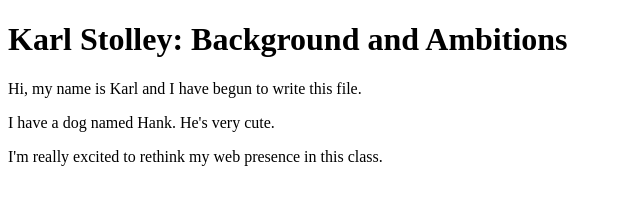
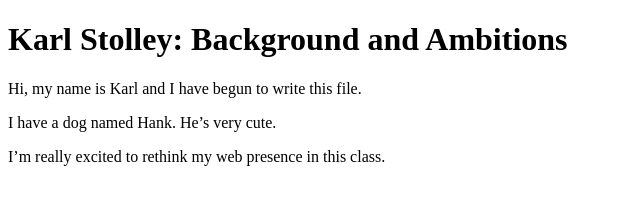
Before and after one commit to wd-2020/com-330-project-one, a plain HTML site: page index.html in a window 1280 px wide. Shown: the full height of the page, 0-640 px from the left. Drawn offline with Linux system fonts and the light colour scheme.

Commit message:
Change straight quotes to typographical apostrophes

```diff
--- a/index.html
+++ b/index.html
@@ -10,10 +10,10 @@
     Hi, my name is Karl and I have begun to write this file.
   </p>
   <p>
-    I have a dog named Hank. He's very cute.
+    I have a dog named Hank. He’s very cute.
   </p>
   <p>
-    I'm really excited to rethink my web presence in this class.
+    I’m really excited to rethink my web presence in this class.
   </p>
 </body>
 </html>
```
